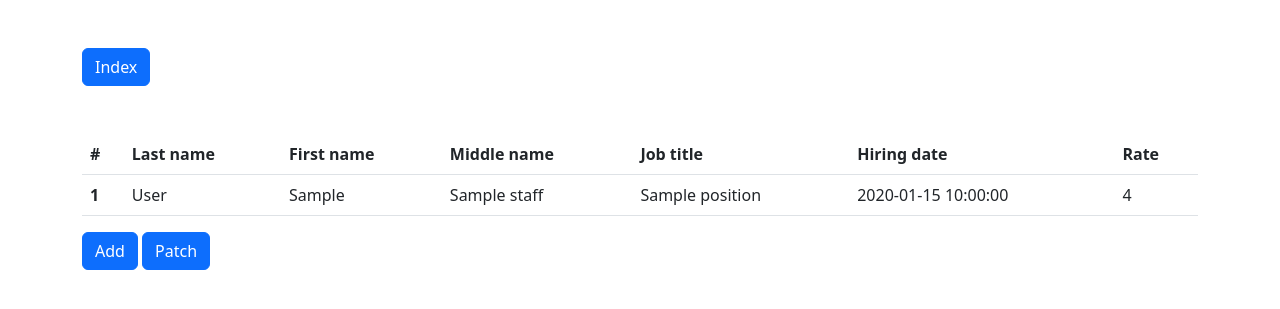
After one commit to roman27t/employee_tree, a Python web app: template app/templates/staff.html in a window 1280 px wide. The commit adds this page. Shown: the top 309 px of the page. Run offline with Jinja, Linux system fonts and the light colour scheme; the template is opened without the code that fills it: most values are stand-ins (such as "Sample title", 1, 10 or a date in 2020).

Commit message:
add: template - staff

```diff
--- a/app/main.py
+++ b/app/main.py
@@ -22,7 +22,7 @@ async def app_factory(re_loader: bool = False) -> web.Application:
             ahsa.bind(Session),
         ],
     )
-    aiohttp_jinja2.setup(app, loader=jinja2.FileSystemLoader('templates'))
+    aiohttp_jinja2.setup(app, loader=jinja2.FileSystemLoader('templates'), enable_async=True)
     app.add_routes(get_routes())
     setup_swagger(app, definitions=DATA_SWAGGER)
     if re_loader:
--- a/app/templates/base.html
+++ b/app/templates/base.html
@@ -7,6 +7,11 @@
     <meta charset="UTF-8">
 </head>
     <body>
+    <div class="container-md mt-5">
+        {% if not index %}
+            <a class="btn btn-primary" href="{{ url('index') }}" role="button">Index</a>
+        {% endif %}
+    </div>
         <div class="container-md mt-5">
             {% block content %}{% endblock %}
         </div>
--- /dev/null
+++ b/app/templates/staff.html
@@ -0,0 +1,33 @@
+{% extends "base.html" %}
+
+{% block content %}
+
+<table class="table">
+    <thead>
+    <tr>
+        <th scope="col">#</th>
+        <th scope="col">Last name</th>
+        <th scope="col">First name</th>
+        <th scope="col">Middle name</th>
+        <th scope="col">Job title</th>
+        <th scope="col">Hiring date</th>
+        <th scope="col">Rate</th>
+    </tr>
+    </thead>
+    <tbody>
+    <tr>
+        <th scope="row">{{ _staff.pk }}</th>
+        <td>{{ _staff.last_name }}</td>
+        <td>{{ _staff.first_name }}</td>
+        <td>{{ _staff.middle_name }}</td>
+        <td>{{ position[_staff.position_id].name }}</td>
+        <td>{{ _staff.hiring_date }}</td>
+        <td>{{ _staff.wage_rate }}</td>
+    </tr>
+    </tbody>
+</table>
+
+
+<a class="btn btn-primary" href="/api/doc/?html=1#!/StaffView/post_staff" role="button">Add</a>
+<a class="btn btn-primary" href="/api/doc/?html=1#!/StaffView/patch_staff_id" role="button">Patch</a>
+{% endblock %}}
--- a/app/tools/front_side.py
+++ b/app/tools/front_side.py
@@ -6,3 +6,9 @@ def front_staff_tree(data: dict) -> dict:
         data['_staff_path'][staff['path']] = staff
         data['_levels'].setdefault(staff['_level'], []).append(str(staff['path']))
     return data
+
+
+def front_staff_by_id(data: dict) -> dict:
+    pk = list(data['staff'].keys())[0]
+    data['_staff'] = data['staff'][pk]
+    return data
```
Also changed, not shown: app/decorators/request_decorators.py (+7 -4 lines), app/templates/staff_tree.html (+8 -2 lines), app/view.py (+5 -4 lines).
